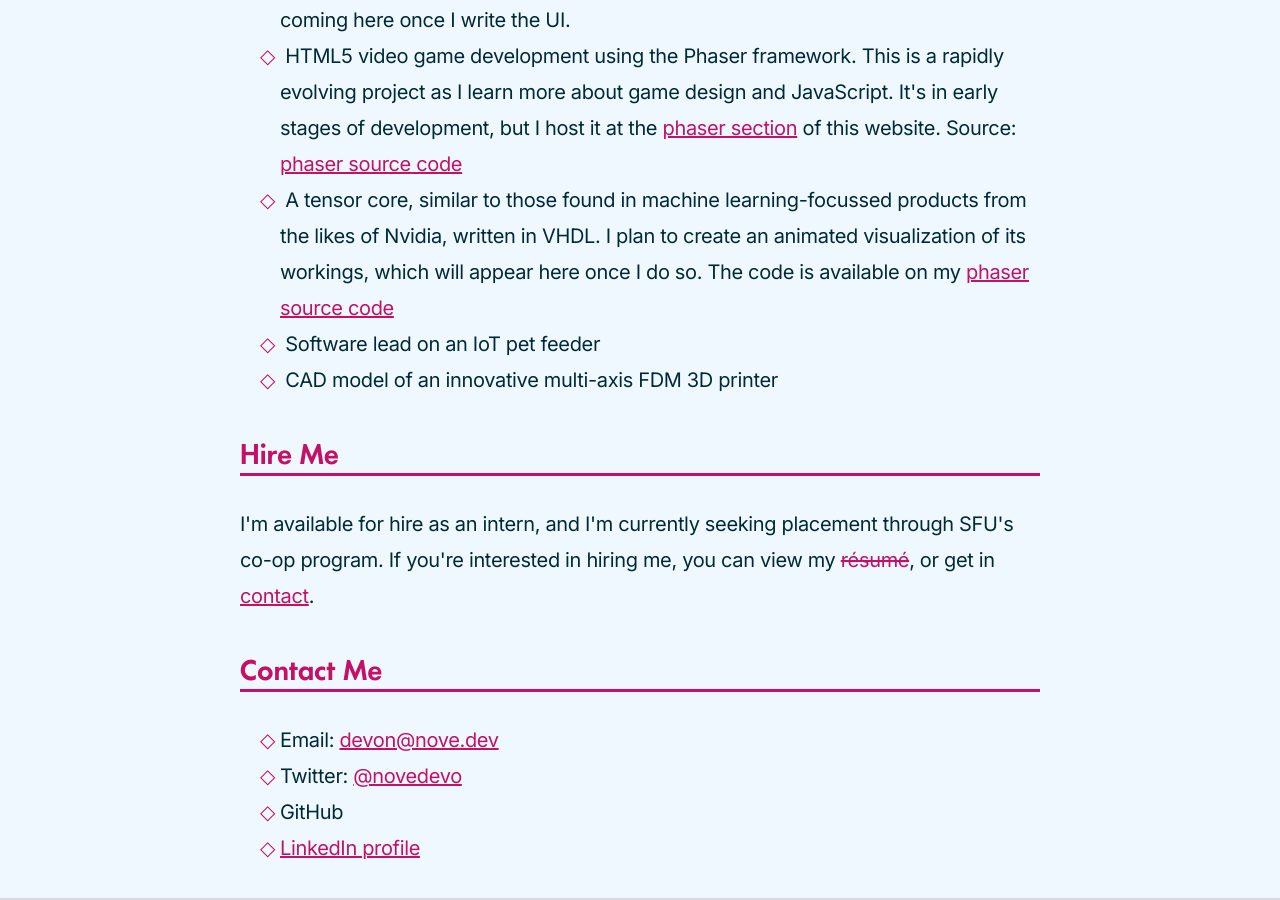
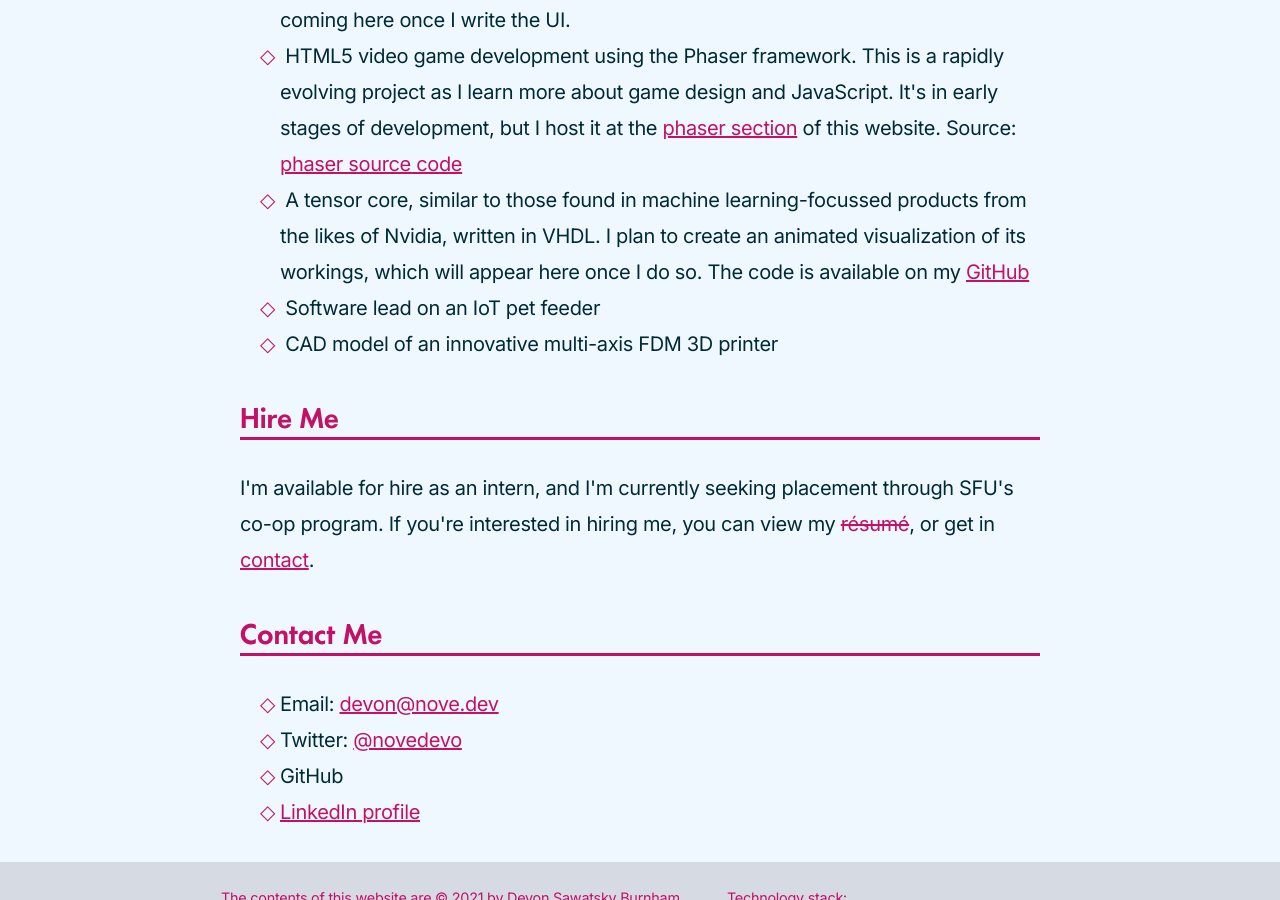
Before and after one commit to novedevo/nove.dev, a Jekyll site: the page built from index.html, in a window 1280 px wide and 900 px high, scrolled down 1102 px. Built offline with Jekyll 4.4.1, drawn with Linux system fonts in a browser that asks for light colours.

Commit message:
fix minor detail

```diff
--- a/index.html
+++ b/index.html
@@ -39,7 +39,7 @@ permalink: /
     <li>
         A tensor core, similar to those found in machine learning-focussed products from the likes of Nvidia, written in VHDL.
         I plan to create an animated visualization of its workings, which will appear here once I do so.
-        The code is available on my <a href="https://github.com/novedevo/novedevo.github.io/tree/master/phaser">phaser source code</a>
+        The code is available on my <a href="https://github.com/novedevo/ENSC-252/tree/master/final">GitHub</a>
     </li>
     <li>
         Software lead on an IoT pet feeder
```
